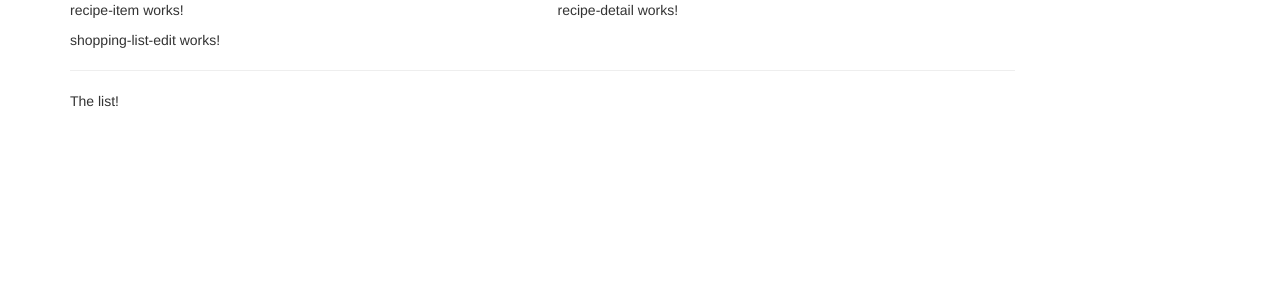
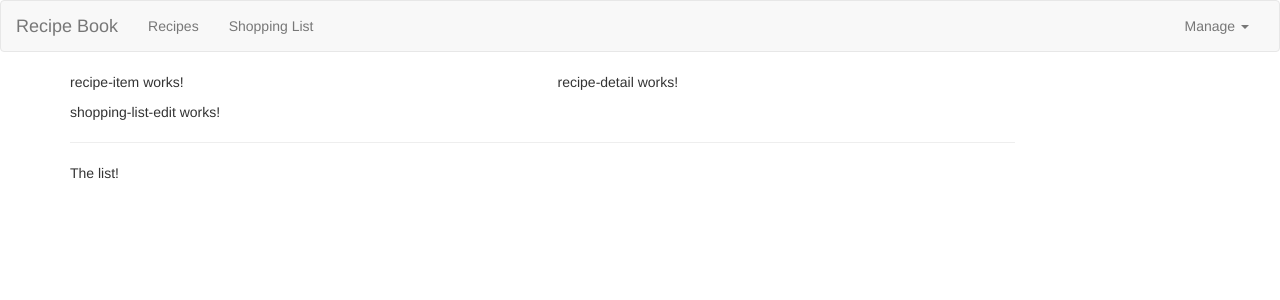
Before and after one commit to CibeleMartins/shoppingIngredients, an Angular app: page / in a window 1280 px wide. Shown: the top 300 px of the page. Built offline with nearby package versions, Linux system fonts and the light colour scheme.

Commit message:
🚧 feat: Implementing Header component

```diff
--- a/src/app/app.component.html
+++ b/src/app/app.component.html
@@ -1,3 +1,4 @@
+<app-header></app-header>
 <div class="container">
 
   <div class="row">
--- a/src/app/components/header/header.component.html
+++ b/src/app/components/header/header.component.html
@@ -1,7 +1,24 @@
 <nav class="navbar navbar-default">
     <div class="container-fluid">
         <div class="navbar-header">
-            <a href="#" class="navbhar-brand"></a>
+            <a href="#" class="navbar-brand">Recipe Book</a>
+        </div>
+
+        <div class="collapse navbar-collapse">
+            <ul class="nav navbar-nav">
+                <li href="#"><a>Recipes</a></li>
+                <li href="#"><a>Shopping List</a></li>
+            </ul>
+
+            <ul class="nav navbar-nav navbar-right">
+                <li class="dropdown">
+                    <a href="#" class="dropdown-toggle" role="button">Manage <span class="caret"></span> </a>
+                    <ul class="dropdown-menu">
+                        <li><a href="#">Save Data</a></li>
+                        <li><a href="#">Fetch Data</a></li>
+                    </ul>
+                </li>
+            </ul>
         </div>
     </div>
 </nav>
```
